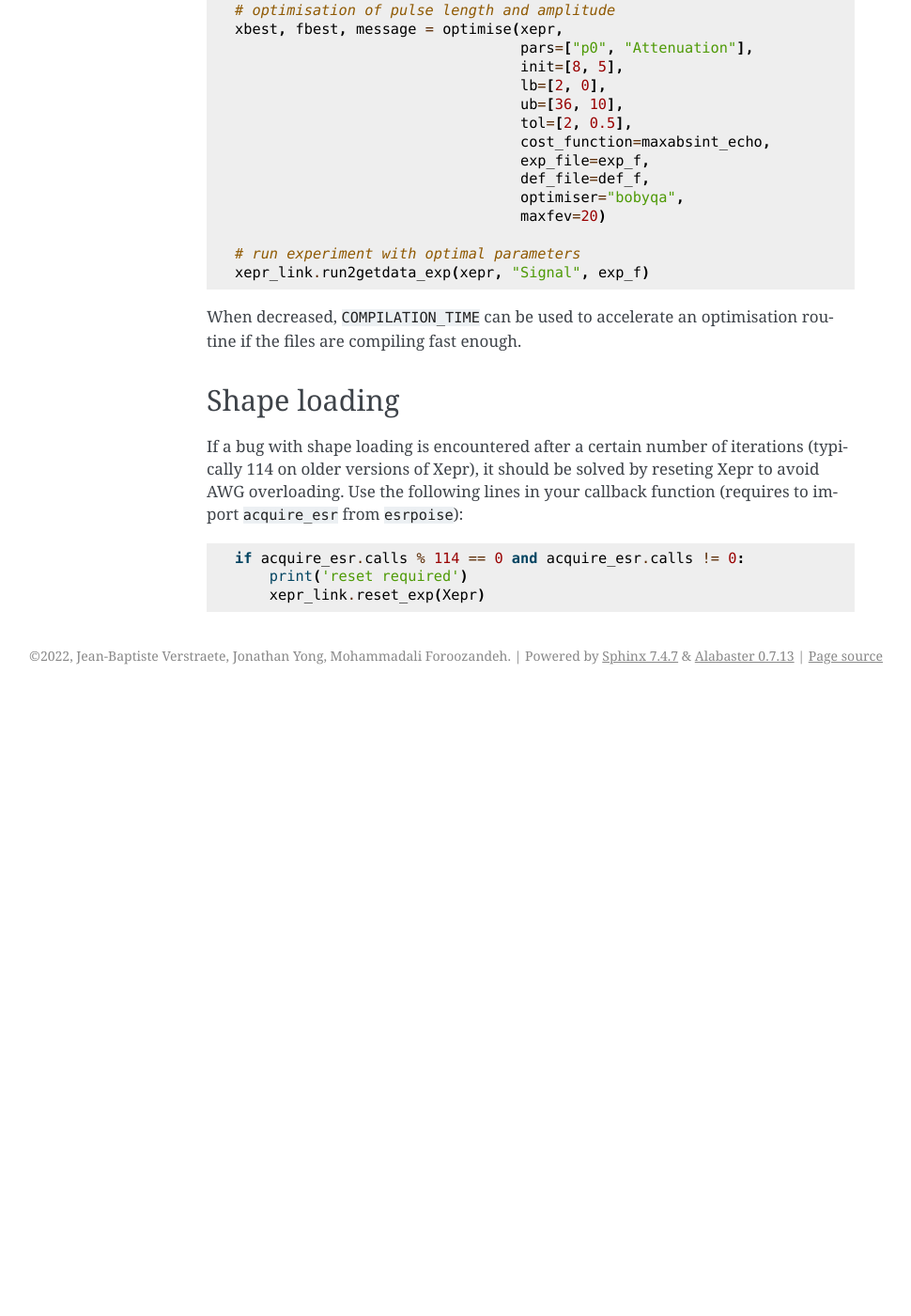
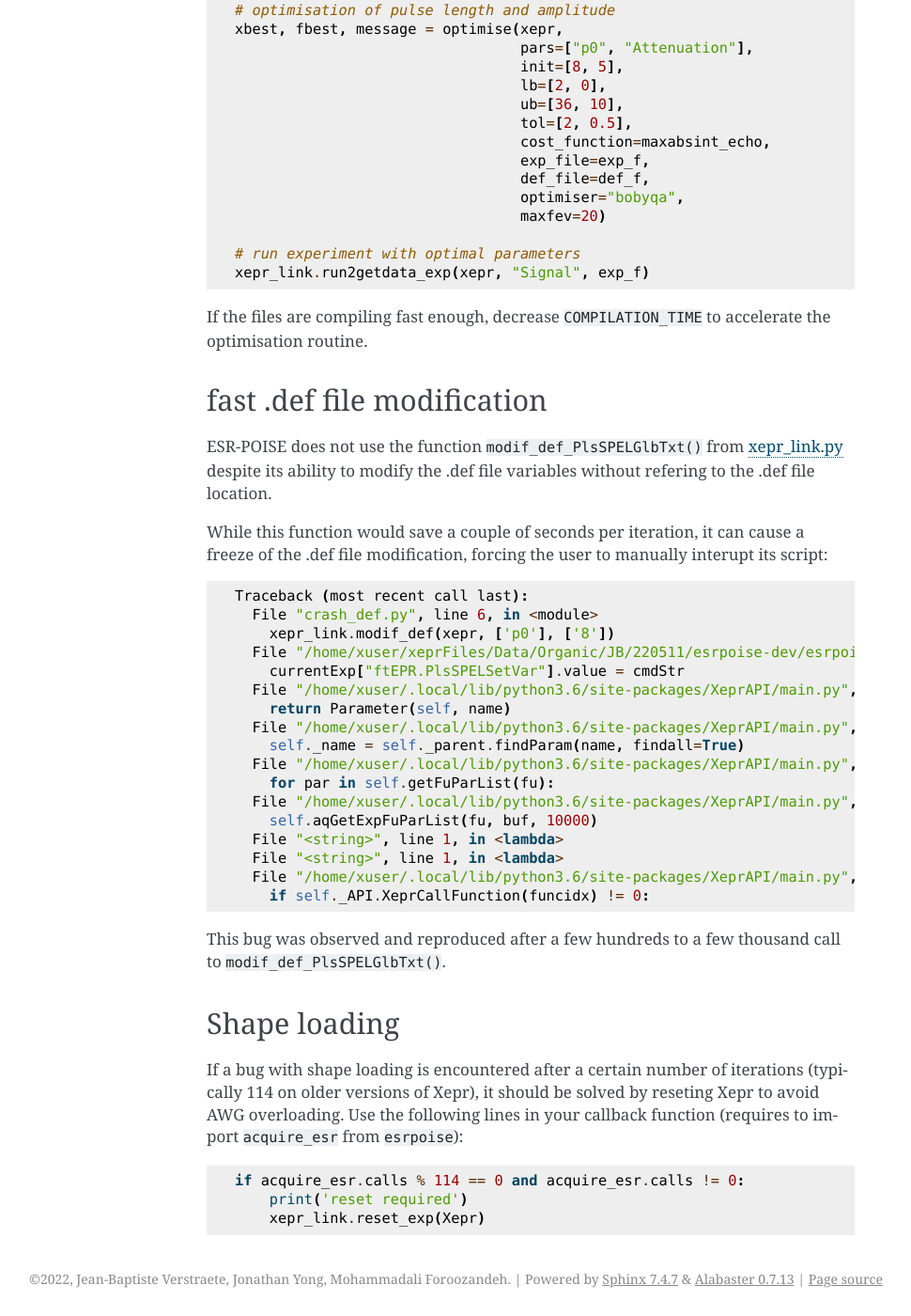
Before and after one commit to foroozandehgroup/esrpoise, a Sphinx documentation site: the page built from docs/troubleshoot.rst, in a window 1280 px wide and 1400 px high, scrolled down 468 px. Shown: the whole window at 94% size, without its empty margins (200-1170 px from the left). Built offline with Sphinx 7.4.7, drawn with Linux system fonts in a browser that asks for light colours; before the commit the page ends 1205 px from its top, so only the background shows below that; some of the changed text lies outside the part shown.

Commit message:
documentation update

```diff
--- a/docs/index.rst
+++ b/docs/index.rst
@@ -8,9 +8,7 @@ Depending on your level of interaction with the software, you may not need to re
 For example, if somebody else has already installed and set up some esrpoise scripts for you, you can probably skip to :ref:`Run an optimisation`.
 You should also skip advanced subsections for your first steps with esrpoise.
 
-You can also have a look at the examples scripts present in the package directory (``esrpoise/examples/``).
-
-For more in-depth insight, consult the source code.
+For more insight, consult the source code. In particular, have a look at the examples scripts present in the package directory (``esrpoise/examples/``).
 
 .. note::
 
--- a/docs/troubleshoot.rst
+++ b/docs/troubleshoot.rst
@@ -6,7 +6,7 @@ Compilation
 
 Bugs can be created if ``xepr_link`` does not allow enough time for compilation.
 
-Increase the compilation time of the .exp, .def and .shp files (1s by default) with the global variable ``COMPILATION_TIME`` from ``Xepr_link``::
+Increase the compilation time of the .exp, .def and .shp files (1s by default) with the global variable ``COMPILATION_TIME`` from :ref:`xepr_link.py`::
 
     xepr_link.COMPILATION_TIME = 2  # (s)
 
@@ -33,7 +33,35 @@ Increase the compilation time of the .exp, .def and .shp files (1s by default) w
     # run experiment with optimal parameters
     xepr_link.run2getdata_exp(xepr, "Signal", exp_f)
 
-When decreased, ``COMPILATION_TIME`` can be used to accelerate an optimisation routine if the files are compiling fast enough.
+If the files are compiling fast enough, decrease ``COMPILATION_TIME`` to accelerate the optimisation routine.
+
+
+fast .def file modification
+---------------------------
+
+ESR-POISE does not use the function ``modif_def_PlsSPELGlbTxt()`` from :ref:`xepr_link.py` despite its ability to modify the .def file variables without refering to the .def file location.
+
+While this function would save a couple of seconds per iteration, it can cause a freeze of the .def file modification, forcing the user to manually interupt its script::
+
+    Traceback (most recent call last):
+      File "crash_def.py", line 6, in <module>
+        xepr_link.modif_def(xepr, ['p0'], ['8'])
+      File "/home/xuser/xeprFiles/Data/Organic/JB/220511/esrpoise-dev/esrpoise/xepr_link.py", line 190, in modif_def
+        currentExp["ftEPR.PlsSPELSetVar"].value = cmdStr
+      File "/home/xuser/.local/lib/python3.6/site-packages/XeprAPI/main.py", line 1195, in __getitem__
+        return Parameter(self, name)
+      File "/home/xuser/.local/lib/python3.6/site-packages/XeprAPI/main.py", line 1243, in __init__
+        self._name = self._parent.findParam(name, findall=True)
+      File "/home/xuser/.local/lib/python3.6/site-packages/XeprAPI/main.py", line 1139, in findParam
+        for par in self.getFuParList(fu):
+      File "/home/xuser/.local/lib/python3.6/site-packages/XeprAPI/main.py", line 1096, in getFuParList
+        self.aqGetExpFuParList(fu, buf, 10000)
+      File "<string>", line 1, in <lambda>
+      File "<string>", line 1, in <lambda>
+      File "/home/xuser/.local/lib/python3.6/site-packages/XeprAPI/main.py", line 510, in _callXeprfunc
+        if self._API.XeprCallFunction(funcidx) != 0:
+
+This bug was observed and reproduced after a few hundreds to a few thousand call to ``modif_def_PlsSPELGlbTxt()``.
 
 Shape loading
 -------------
```
Also changed, not shown: docs/install.rst (+8 -7 lines), docs/setup.rst (+4 -3 lines).
